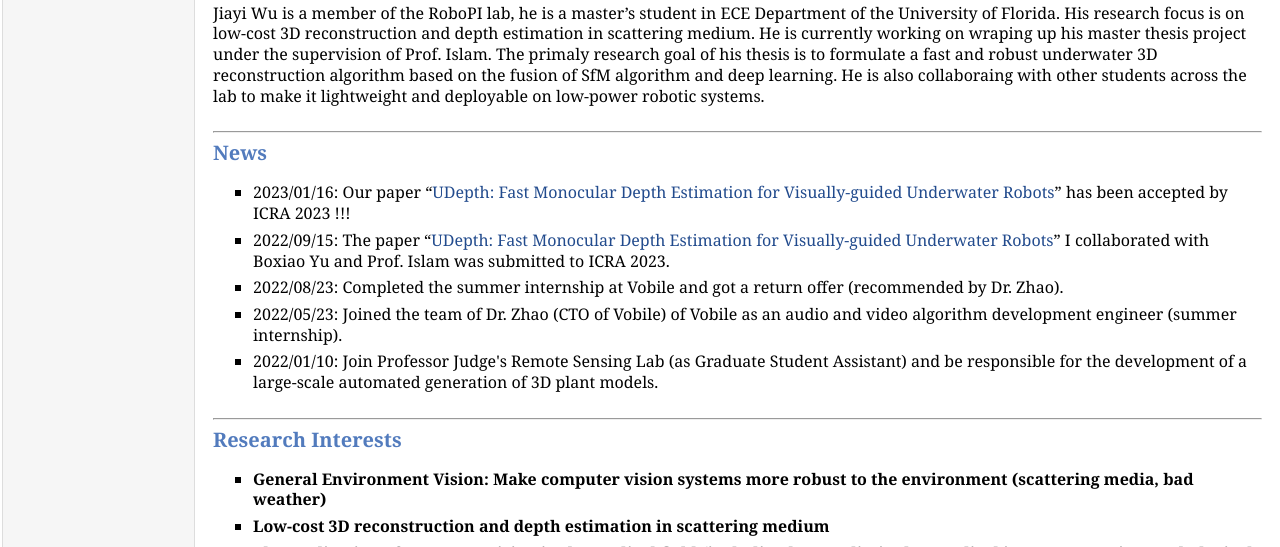
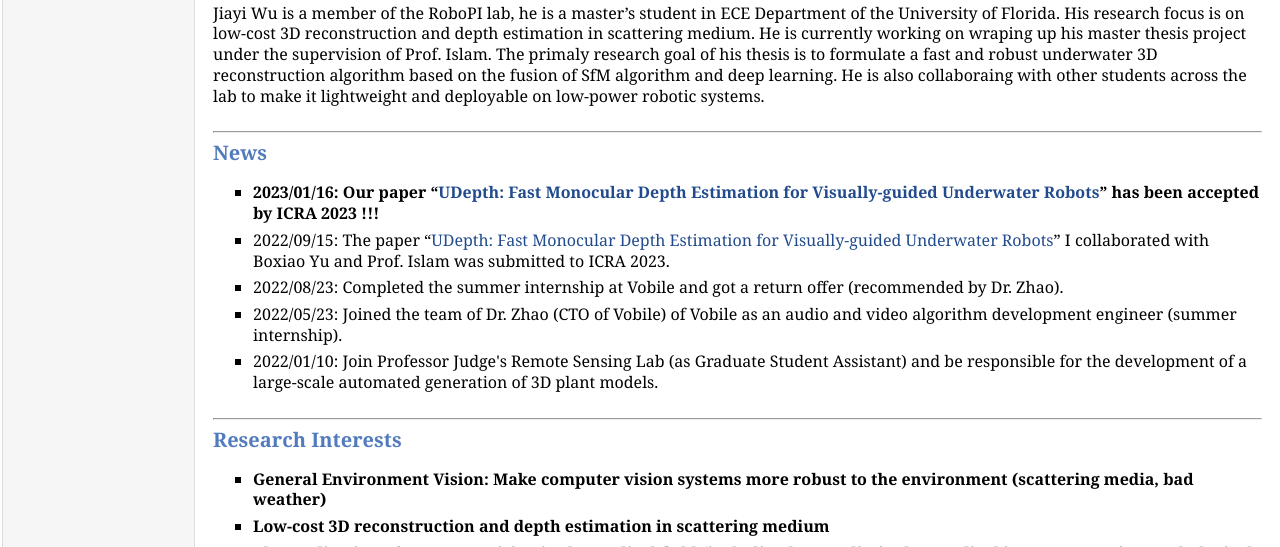
Before and after one commit to Jiayi-Wu-Leo/Jiayi-Wu-Leo.github.io-old_version-, a plain HTML site: page index.html in a window 1280 px wide. Shown: the part 553-1100 px from the top of the page. Drawn offline with Linux system fonts and the light colour scheme.

Commit message:
Update index.html

```diff
--- a/index.html
+++ b/index.html
@@ -83,7 +83,7 @@
         <h2><hr><a name="news"></a>News</h2>
         <ul>
             <li><p>
-                2023/01/16: Our paper “<a href="https://arxiv.org/pdf/2209.12358.pdf" target="_blank">UDepth: Fast Monocular Depth Estimation for Visually-guided Underwater Robots</a>” has been accepted by ICRA 2023 !!!
+                <b>2023/01/16: Our paper “<a href="https://arxiv.org/pdf/2209.12358.pdf" target="_blank">UDepth: Fast Monocular Depth Estimation for Visually-guided Underwater Robots</a>” has been accepted by ICRA 2023 !!!</b>
             </p></li>
             <li><p>
                 2022/09/15: The paper “<a href="https://arxiv.org/pdf/2209.12358.pdf" target="_blank">UDepth: Fast Monocular Depth Estimation for Visually-guided Underwater Robots</a>” I collaborated with Boxiao Yu and Prof. Islam was submitted to ICRA 2023.
```
